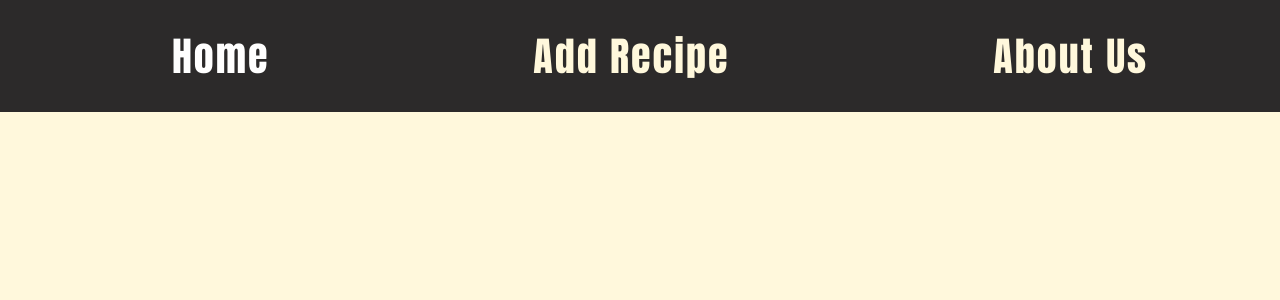
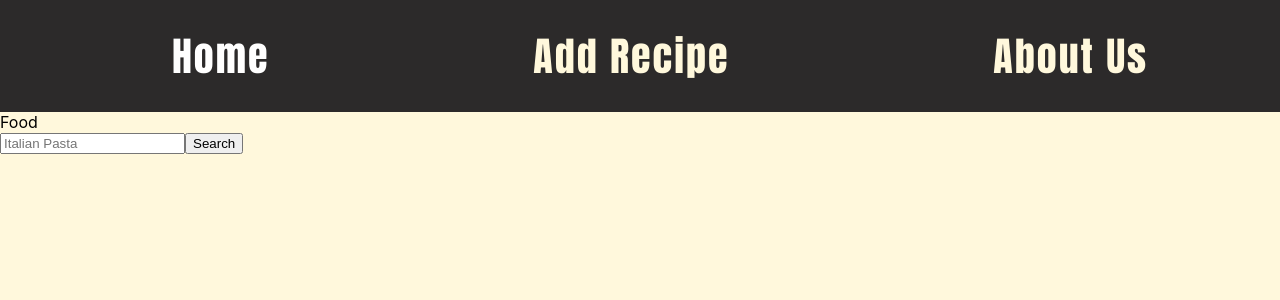
Before and after one commit to HarshitaThota/fire-kangaroo, a React (Create React App) app: page / in a window 1280 px wide. Shown: the top 300 px of the page. Built offline with nearby package versions, Linux system fonts and the light colour scheme.

Commit message:
added cheap form, server has url to call recipeAPI

```diff
--- a/src/App.js
+++ b/src/App.js
@@ -23,9 +23,9 @@ function App() {
     <BrowserRouter>
       <NavBar />
       <Routes>
-        <Route path="./" element={<Home />} />
-        <Route path="./AddRecipe" element={<AddRecipe />} />
-        <Route path="./AboutUs" element={<AboutUs />} />
+        <Route path="/" element={<Home />} />
+        <Route path="/AddRecipe" element={<AddRecipe />} />
+        <Route path="/AboutUs" element={<AboutUs />} />
       </Routes>
     </BrowserRouter>
   );
--- a/src/components/Home.js
+++ b/src/components/Home.js
@@ -1,3 +1,22 @@
+import { useState } from "react";
+
 export default function Home() {
-    return <div>Home</div>;
+  const [data, setData] = useState();
+
+  const handleSubmit = (event) =>{
+    setData(event.target[0].value);
+  }
+
+    return(
+    <div>
+      <form className="needs-validation" noValidate onSubmit={handleSubmit}>
+      <div className="input-group mb-2 mx-auto w-50" >
+						<label className="input-group-text bg-warning">Food</label>
+						<div className="form-floating me-1"/>
+            <input required type="text" className="form-control" id="foodInput" placeholder="Italian Pasta"/>
+            <button type="submit" className="ms-5 btn btn-secondary">Search</button>
+      </div>
+      {data}
+      </form>
+    </div>);
     }
```
Also changed, not shown: server.js (+20 -0 lines).
